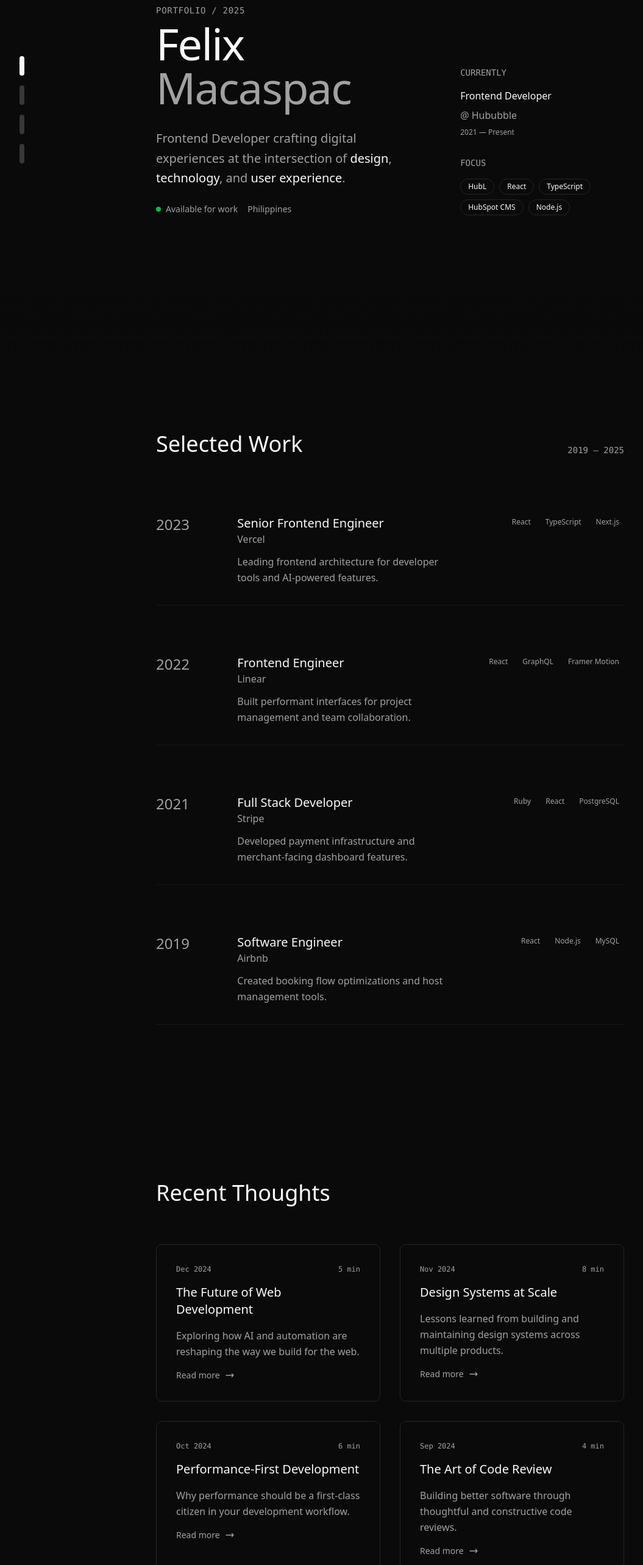
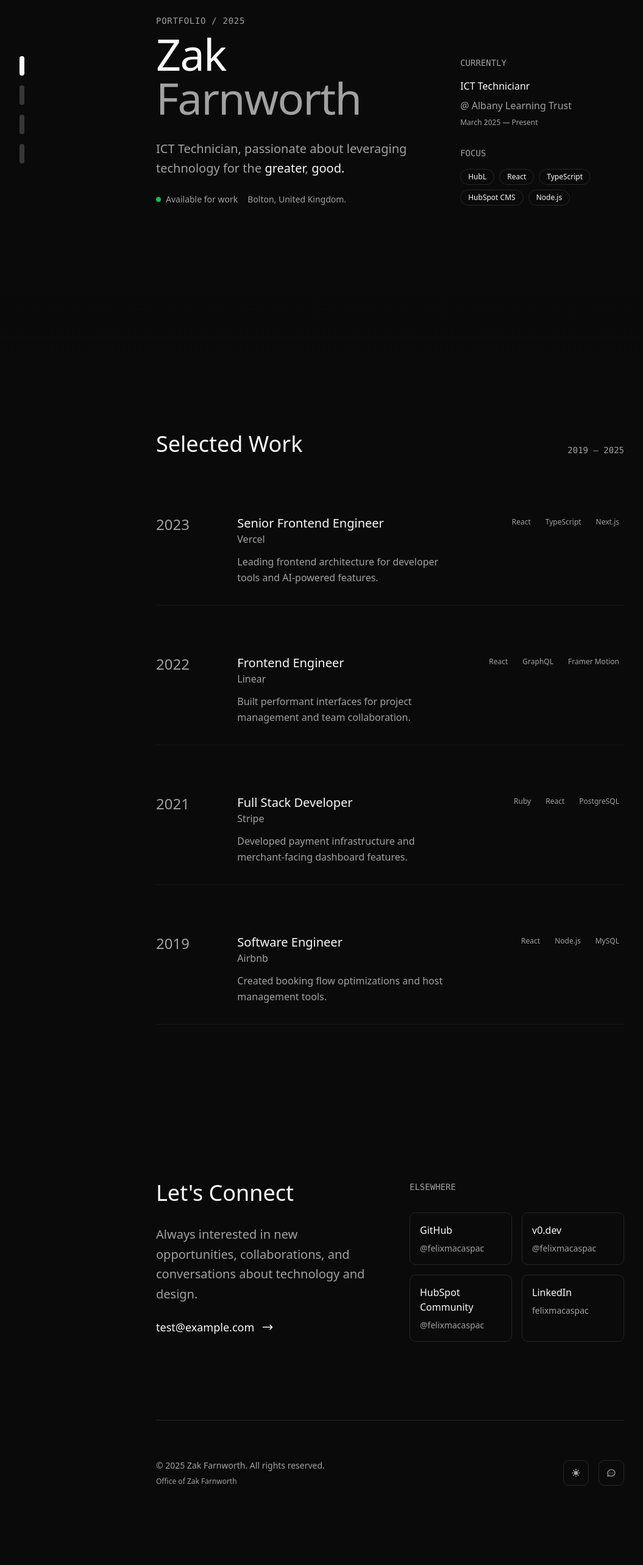
Before and after one commit to zakfarnworth23/farnworthdotorguk25, a Next.js app: page / in a window 1280 px wide. Shown: the part 220-2786 px from the top of the page at 61% size, without its empty margins (0-1055 px from the left). After the commit the page ends 2721 px from the top, so only its background shows below. Built offline with nearby package versions, Linux system fonts and the light colour scheme.

Commit message:
Update page.tsx

```diff
--- a/app/page.tsx
+++ b/app/page.tsx
@@ -64,18 +64,16 @@ export default function Home() {
               <div className="space-y-3 sm:space-y-2">
                 <div className="text-sm text-muted-foreground font-mono tracking-wider">PORTFOLIO / 2025</div>
                 <h1 className="text-5xl sm:text-6xl lg:text-7xl font-light tracking-tight">
-                  Felix
+                  Zak
                   <br />
-                  <span className="text-muted-foreground">Macaspac</span>
+                  <span className="text-muted-foreground">Farnworth</span>
                 </h1>
               </div>
 
               <div className="space-y-6 max-w-md">
                 <p className="text-lg sm:text-xl text-muted-foreground leading-relaxed">
-                  Frontend Developer crafting digital experiences at the intersection of
-                  <span className="text-foreground"> design</span>,<span className="text-foreground"> technology</span>,
-                  and
-                  <span className="text-foreground"> user experience</span>.
+                  ICT Technician, passionate about leveraging technology for the
+                  <span className="text-foreground"> greater</span>,<span className="text-foreground"> good.</span>
                 </p>
 
                 <div className="flex flex-col sm:flex-row sm:items-center gap-3 sm:gap-4 text-sm text-muted-foreground">
@@ -83,7 +81,7 @@ export default function Home() {
                     <div className="w-2 h-2 bg-green-500 rounded-full animate-pulse"></div>
                     Available for work
                   </div>
-                  <div>Philippines</div>
+                  <div>Bolton, United Kingdom.</div>
                 </div>
               </div>
             </div>
@@ -92,9 +90,9 @@ export default function Home() {
               <div className="space-y-4">
                 <div className="text-sm text-muted-foreground font-mono">CURRENTLY</div>
                 <div className="space-y-2">
-                  <div className="text-foreground">Frontend Developer</div>
-                  <div className="text-muted-foreground">@ Hububble</div>
-                  <div className="text-xs text-muted-foreground">2021 — Present</div>
+                  <div className="text-foreground">ICT Technicianr</div>
+                  <div className="text-muted-foreground">@ Albany Learning Trust</div>
+                  <div className="text-xs text-muted-foreground">March 2025 — Present</div>
                 </div>
               </div>
 
@@ -191,80 +189,6 @@ export default function Home() {
           </div>
         </section>
 
-        <section
-          id="thoughts"
-          ref={(el) => (sectionsRef.current[2] = el)}
-          className="min-h-screen py-20 sm:py-32 opacity-0"
-        >
-          <div className="space-y-12 sm:space-y-16">
-            <h2 className="text-3xl sm:text-4xl font-light">Recent Thoughts</h2>
-
-            <div className="grid gap-6 sm:gap-8 lg:grid-cols-2">
-              {[
-                {
-                  title: "The Future of Web Development",
-                  excerpt: "Exploring how AI and automation are reshaping the way we build for the web.",
-                  date: "Dec 2024",
-                  readTime: "5 min",
-                },
-                {
-                  title: "Design Systems at Scale",
-                  excerpt: "Lessons learned from building and maintaining design systems across multiple products.",
-                  date: "Nov 2024",
-                  readTime: "8 min",
-                },
-                {
-                  title: "Performance-First Development",
-                  excerpt: "Why performance should be a first-class citizen in your development workflow.",
-                  date: "Oct 2024",
-                  readTime: "6 min",
-                },
-                {
-                  title: "The Art of Code Review",
-                  excerpt: "Building better software through thoughtful and constructive code reviews.",
-                  date: "Sep 2024",
-                  readTime: "4 min",
-                },
-              ].map((post, index) => (
-                <article
-                  key={index}
-                  className="group p-6 sm:p-8 border border-border rounded-lg hover:border-muted-foreground/50 transition-all duration-500 hover:shadow-lg cursor-pointer"
-                >
-                  <div className="space-y-4">
-                    <div className="flex items-center justify-between text-xs text-muted-foreground font-mono">
-                      <span>{post.date}</span>
-                      <span>{post.readTime}</span>
-                    </div>
-
-                    <h3 className="text-lg sm:text-xl font-medium group-hover:text-muted-foreground transition-colors duration-300">
-                      {post.title}
-                    </h3>
-
-                    <p className="text-muted-foreground leading-relaxed">{post.excerpt}</p>
-
-                    <div className="flex items-center gap-2 text-sm text-muted-foreground group-hover:text-foreground transition-colors duration-300">
-                      <span>Read more</span>
-                      <svg
-                        className="w-4 h-4 transform group-hover:translate-x-1 transition-transform duration-300"
-                        fill="none"
-                        stroke="currentColor"
-                        viewBox="0 0 24 24"
-                      >
-                        <path
-                          strokeLinecap="round"
-                          strokeLinejoin="round"
-                          strokeWidth={2}
-                          d="M17 8l4 4m0 0l-4 4m4-4H3"
-                        />
-                      </svg>
-                    </div>
-                  </div>
-                </article>
-              ))}
-            </div>
-          </div>
-        </section>
-
         <section id="connect" ref={(el) => (sectionsRef.current[3] = el)} className="py-20 sm:py-32 opacity-0">
           <div className="grid lg:grid-cols-2 gap-12 sm:gap-16">
             <div className="space-y-6 sm:space-y-8">
@@ -325,8 +249,8 @@ export default function Home() {
         <footer className="py-12 sm:py-16 border-t border-border">
           <div className="flex flex-col lg:flex-row justify-between items-start lg:items-center gap-6 sm:gap-8">
             <div className="space-y-2">
-              <div className="text-sm text-muted-foreground">© 2025 Felix Macaspac. All rights reserved.</div>
-              <div className="text-xs text-muted-foreground">Built with v0.dev by Felix Macaspac</div>
+              <div className="text-sm text-muted-foreground">© 2025 Zak Farnworth. All rights reserved.</div>
+              <div className="text-xs text-muted-foreground">Office of Zak Farnworth</div>
             </div>
 
             <div className="flex items-center gap-4">
```
